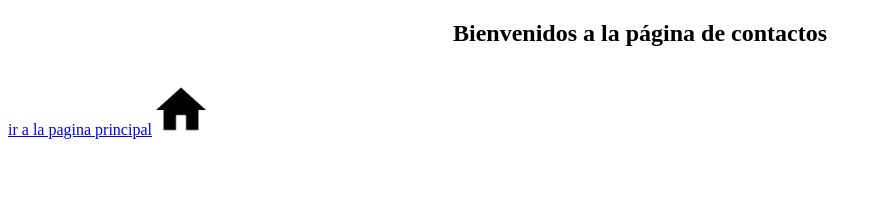
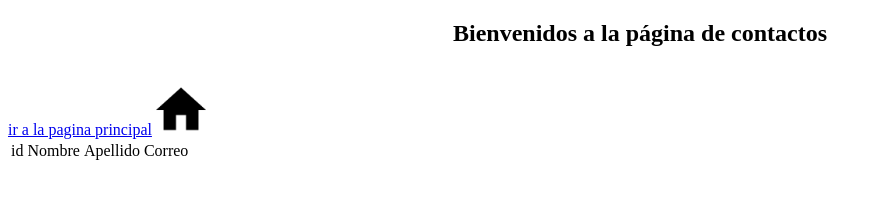
Before and after one commit to DavidLechugas/ProgIV, a plain HTML site: page src/contactos.html in a window 1280 px wide. Shown: the whole page, without its empty margins (0-881 px from the left). Drawn offline with Linux system fonts and the light colour scheme.

Commit message:
resubiendo

```diff
--- a/src/contactos.html
+++ b/src/contactos.html
@@ -15,5 +15,20 @@
     <a href="../index.html">
         <img src="../img/home_icon.png" alt="index" width="50px">
     </a>
+
+
+
+    <!-- tabla -->
+     <table>
+        <tr>
+            <td>id</td>
+            <td>Nombre</td>
+            <td>Apellido</td>
+            <td>Correo</td>
+        </tr>
+
+
+
+     </table>
 </body>
 </html>
```
Also changed, not shown: src/servicios.html (renamed from src/services.html).
